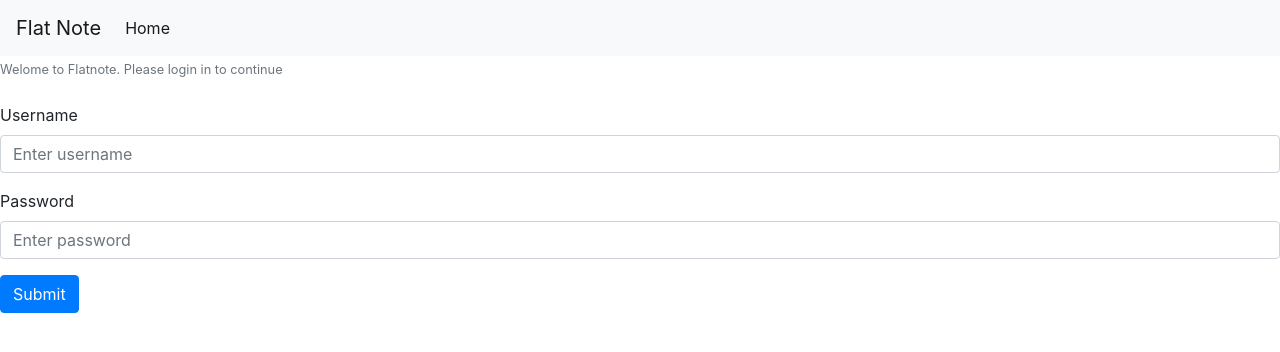
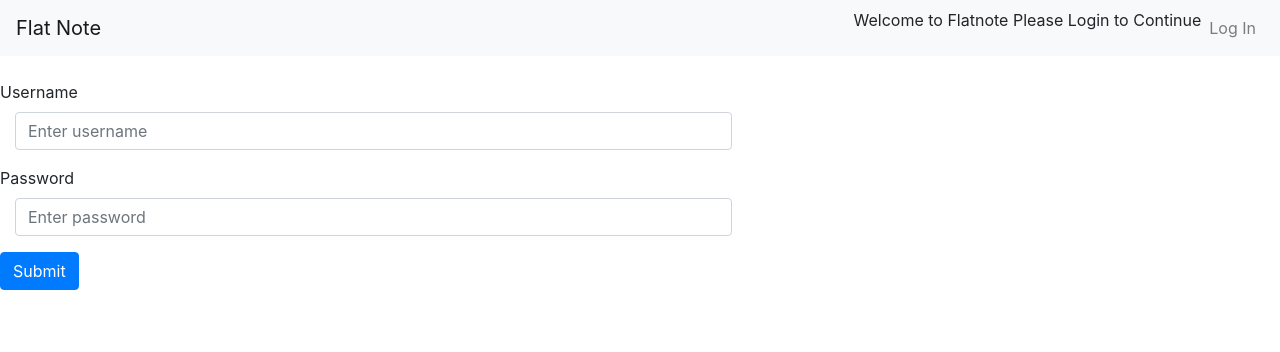
Before and after one commit to jqwest/flatnote-frontend, a React (Create React App) app: page /login in a window 1280 px wide. Shown: the top 352 px of the page. Built offline with nearby package versions, Linux system fonts and the light colour scheme.

Commit message:
working on login and localStorage

```diff
--- a/src/App.js
+++ b/src/App.js
@@ -5,25 +5,54 @@ import NavigationBar from './components/NavigationBar';
 import Login from './components/Login';
 import Home from './components/Home';
 
-
 export default class App extends Component {
   constructor(){
     super()
     this.state = {
-      username: '',
-      userId: '',
-      notes: [],
+      currentUser: null
     }
   }
+
+handleLogin = userLogin => {
+  const reqObj = {
+    method: 'POST',
+    headers: {
+      'Content-Type': 'application/json'
+    },
+    body: JSON.stringify(userLogin)
+  }
+
+  fetch('http://localhost:3000/login', reqObj)
+  .then(resp => resp.json())
+  .then( user =>
+    this.setState({
+      ...this.state,
+      currentUser: user
+    }))
+    .catch(err => console.log(err))
+}
+
+handleLogout = () => {
+  this.setState({
+    currentUser: null
+  })
+}
+
+updateUser = data => {
+  this.setState({
+    ...this.state,
+    currentUser: data['user']
+  })
+}
 
   render() {
     return (
       <Router>
         <div>
-          <Route render={(props) => <NavigationBar {...props} username={this.state.username} />}/>
+          <Route render={(props) => <NavigationBar {...props} currentUser={this.state.currentUser} updateUser={this.updateUser} handleLogin={this.handleLogin} handleLogout={this.handleLogout} />}/>
           <Switch>
-            <Route path='/login' render={(props) => <Login {...props} />}/>
-            <Route path='/home' render={(props) => <Home {...props} />}/>
+            <Route path='/login' render={(props) => <Login {...props} handleLogin={this.handleLogin} />}/>
+            <Route path='/home' render={(props) => <Home {...props} updateUser={this.updateUser} currentUser={this.state.currentUser} />}/>
           </Switch>
         </div>
       </Router>
--- a/src/components/Home.js
+++ b/src/components/Home.js
@@ -1,6 +1,33 @@
 import React, { Component } from 'react'
 
 export default class Home extends Component {
+    constructor(props){
+        super(props)
+        this.state = {
+            username: '',
+            password: '',
+        }
+    }
+
+    componentDidMount(){
+        const token = localStorage.getItem('token')
+        if(!token) {
+            this.props.history.push('/')
+        } else {
+            const reqObj = {
+                method: 'GET',
+                headers: {
+                    'Authorization': `Bearer ${token}`
+                },
+            };
+            fetch('http://localhost:3000/current_user', reqObj)
+            .then(resp => resp.json())
+            .then(data => {
+                this.props.udateUser(data)
+            })
+            .catch(err => console.log(err))
+        }
+    }
     render() {
         return (
             <div>
--- a/src/components/Login.js
+++ b/src/components/Login.js
@@ -1,45 +1,66 @@
 import React, { Component } from 'react'
 import Form from 'react-bootstrap/Form';
 import Button from 'react-bootstrap/Button';
+import Col from 'react-bootstrap/Col';
 
 export default class Login extends Component {
     constructor(props){
         super(props)
         this.state = {
             username: '',
+            password: '',
         }
     }
 
-    handleChange = e => {
+    handleChange = (e) => {
+        const { name, value } = e.target
         this.setState({
-            [e.target.name]: e.target.value
+            ...this.state,
+            [name]: value
         })
     }
 
-    handleSubmit = (e) => {
-        this.props.history.push('/dashboard')
-        this.props.handleSubmit(e)
+    handleSubmit = e => {
+        e.preventDefault();
+
+        this.props.handleLogin(this.state)
+        this.setState({
+            username: '',
+            password: '',
+        })
+        this.props.history.push('/home')
     }
 
     render() {
+        console.log(this.props);
+        const { username, password } = this.state
         return (
-            <Form onSubmit={this.submitLogin}>
-                <Form.Text className="text-muted">
-                    Welome to Flatnote. Please login in to continue
-                </Form.Text>
+            <Form onSubmit={this.handleSubmit}>
                 <br></br>
                 <Form.Group controlId="username">
                     <Form.Label>Username</Form.Label>
+                        <Col xs={7}>
                         <Form.Control
                             type="username"
                             placeholder="Enter username"
-                        onChange={(event) => this.handleInputChange(event, this.state.username)} value={this.state.username}
+                            onChange={this.handleChange}
+                            value={username}
+                            name='username'
                         />
+                        </Col>
                 </Form.Group>
 
             <Form.Group controlId="formBasicPassword">
                 <Form.Label>Password</Form.Label>
-                    <Form.Control type="password" placeholder="Enter password" />
+                    <Col xs={7}>
+                    <Form.Control
+                        type="password"
+                        placeholder="Enter password"
+                        onChange={this.handleChange}
+                        value={password}
+                        name='password'
+                    />
+                    </Col>
                 </Form.Group>
 
                 <Button
@@ -52,29 +73,3 @@ export default class Login extends Component {
         )
     }
 }
-// }
-
-// orm >
-//                 <div>
-//                 <p>Sign in</p>
-//                     <label>Username</label>
-//                     <input
-//                         name='username'
-//                         type='text'
-//                         placeholder='username'
-//                         onChange={this.handleChange}
-//                         value={this.state.username}
-//                     />
-//                 </div>
-
-//                 <div>
-//                     <label>Password</label>
-//                     <input
-//                         name='password'
-//                         type='password'
-//                         placeholder='password'
-//                         onChange={this.handleChange}
-//                         value={this.state.password}
-//                     />
-//                 </div>
-//                 <button type='submit'>Submit</button>
--- a/src/components/NavigationBar.js
+++ b/src/components/NavigationBar.js
@@ -1,24 +1,12 @@
-import React, { Component } from 'react'
+import React from 'react'
 import Navbar from 'react-bootstrap/Navbar';
 import Nav from 'react-bootstrap/Nav';
 import { Link } from 'react-router-dom';
+import Button from 'react-bootstrap/Navbar';
 
-
-
-export default class NavigationBar extends Component {
-    state = {
-        activeItem: 'home'
-    }
-
-    handleLogout = () => {
-        this.props.restUser()
-        this.props.history.push('/login')
-    }
-
-    render() {
-        const {activeItem } = this.state
-
-        return (
+export const NavigationBar = (props) => {
+    return (
+        <div>
             <div>
                 <Navbar bg="light" expand="lg">
                 <Navbar.Brand
@@ -27,16 +15,26 @@ export default class NavigationBar extends Component {
                     >Flat Note</Navbar.Brand>
                 <Navbar.Toggle aria-controls="basic-navbar-nav" />
                 <Navbar.Collapse id="basic-navbar-nav">
-                    <Nav className="mr-auto">
-                    <Nav.Link
-                        as={ Link }
-                        active={activeItem === 'home'}
-                        to='/dashboard'
-                        >Home</Nav.Link>
-                    </Nav>
+                {localStorage.token ?
+                    (
+                        <Nav className="ml-auto">
+                            <Nav.Item><Nav.Link href="/dashboard" >Dashboard</Nav.Link></Nav.Item>
+                            <Nav.Item><Button className="logout-btn" variant="link" onClick={(e) => props.handleLogOut()}>Log Out</Button></Nav.Item>
+                        </Nav>
+                        )
+                        :
+                        (
+                        <Nav className="ml-auto">
+                            Welcome to Flatnote Please Login to Continue
+                            <Nav.Item><Nav.Link href="/login">Log In</Nav.Link></Nav.Item>
+                        </Nav>
+            )
+          }
                 </Navbar.Collapse>
                 </Navbar>
             </div>
-        )
-    }
+        </div>
+    )
 }
+
+export default NavigationBar;
```
Also changed, not shown: src/components/LoginButton.js (added, +16 -0 lines), src/components/LogoutButton.js (added, +12 -0 lines). Lines whose indentation alone changed are shown as unchanged.
